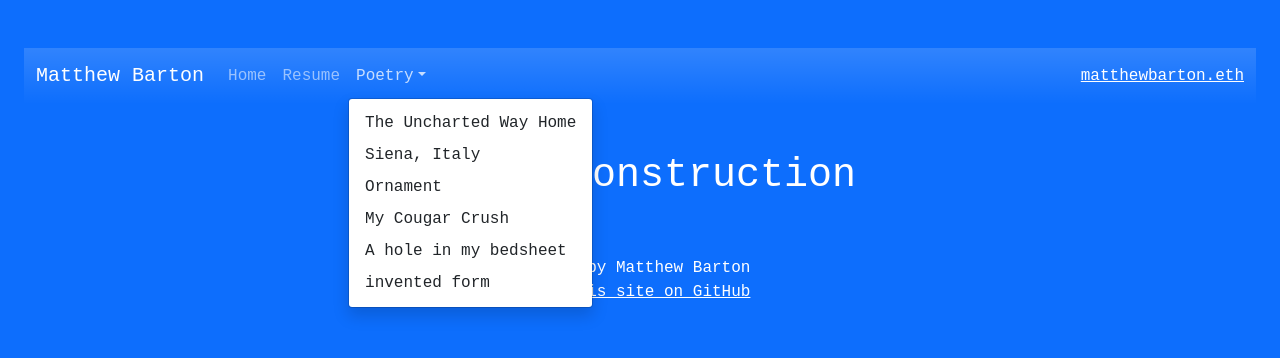
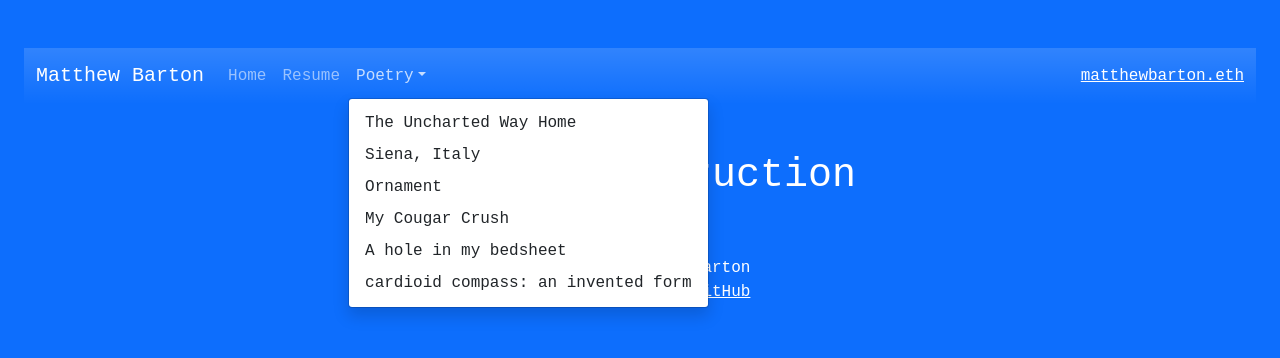
Before and after one commit to MatthewNavy/mbar-site, a Gatsby site: page /books in a window 1280 px wide. Both pictures are taken after a click on the button "Poetry". Built offline with nearby package versions, Linux system fonts and the light colour scheme; Gatsby itself is replaced by a stand-in of ours.

Commit message:
Reinstall Gatsby and update navbar item.

```diff
--- a/src/components/navbar.js
+++ b/src/components/navbar.js
@@ -49,7 +49,7 @@ const Navbar = ({ siteTitle }) => {
                 <li><Link className="dropdown-item" to="/poetry/ornament">Ornament</Link></li>
                 <li><Link className="dropdown-item" to="/poetry/crush">My Cougar Crush</Link></li>
                 <li><Link className="dropdown-item" to="/poetry/bedsheet">A hole in my bedsheet</Link></li>
-                <li><Link className="dropdown-item" target="_blank" rel="noopener noreferrer" href="https://invented-form.herokuapp.com/">invented form</Link></li>
+                <li><Link className="dropdown-item" target="_blank" rel="noopener noreferrer" href="https://invented-form.herokuapp.com/">cardioid compass: an invented form</Link></li>
               </ul>
             </li>
             {/* <li className="nav-item">
```
